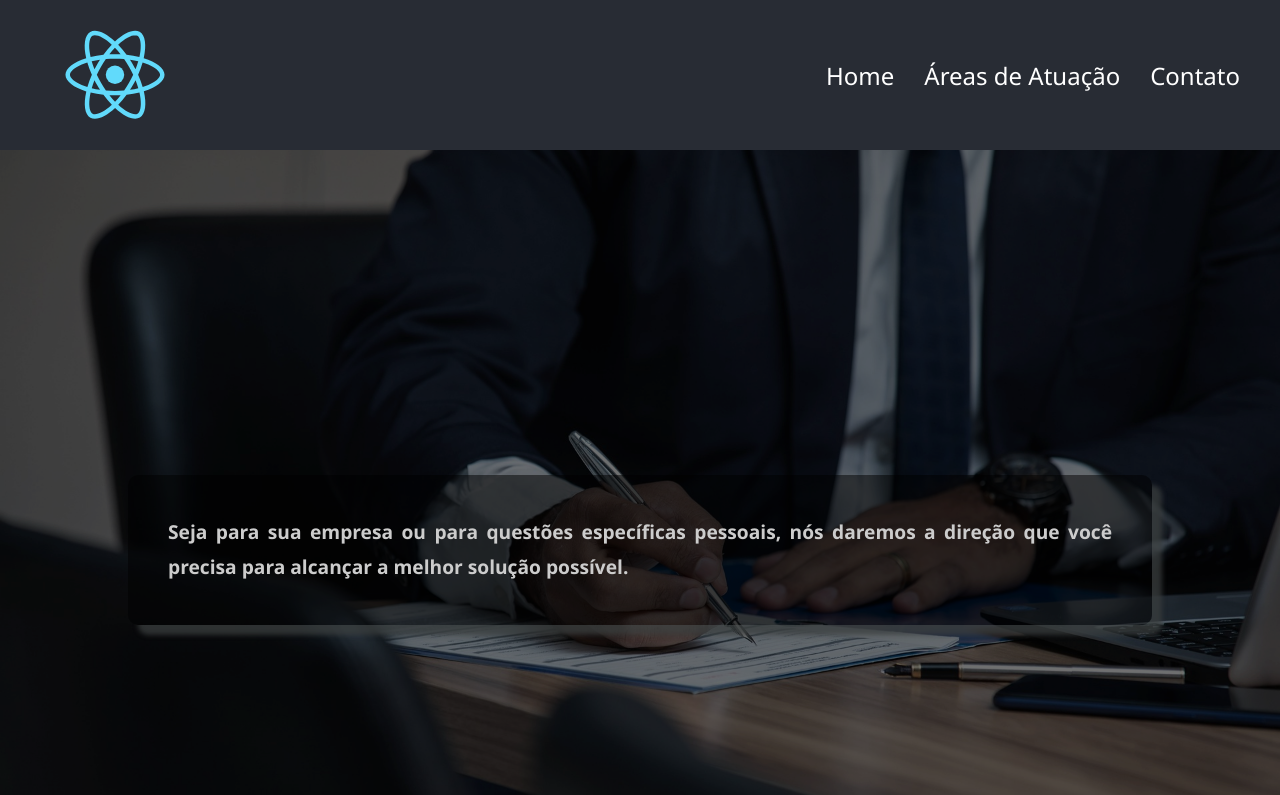
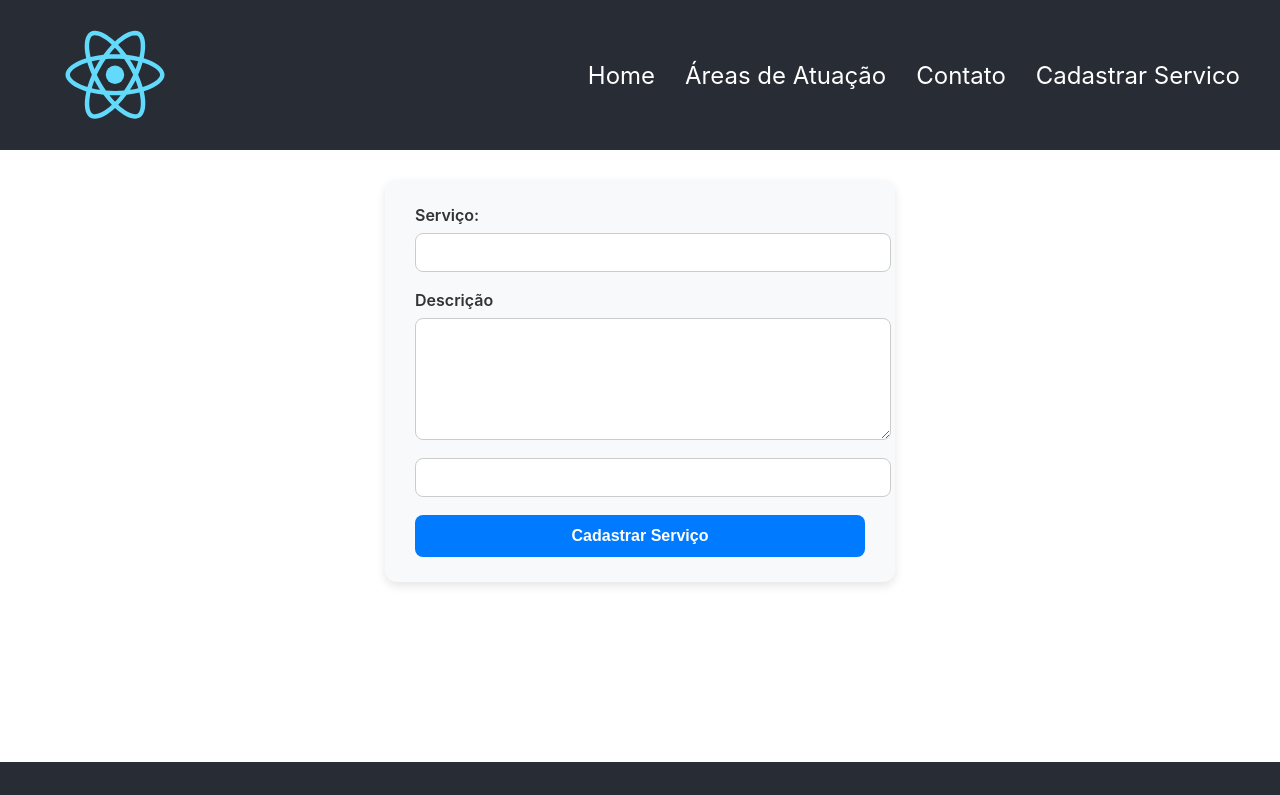
Before and after one commit to rafaelflorindo/ProjetoAdvocacia, a React (Create React App) app: page /cadastrarServico in a window 1280 px wide. Shown: the top 795 px of the page. Built offline with nearby package versions, Linux system fonts and the light colour scheme; no server answers.

Commit message:
Add files via upload

```diff
--- a/package.json
+++ b/package.json
@@ -10,6 +10,7 @@
     "axios": "^1.12.2",
     "react": "^19.1.1",
     "react-dom": "^19.1.1",
+    "react-router-dom": "^7.9.4",
     "react-scripts": "5.0.1",
     "web-vitals": "^2.1.4"
   },
--- a/src/App.js
+++ b/src/App.js
@@ -1,16 +1,28 @@
-import './App.css';
+import { BrowserRouter, Routes, Route } from 'react-router-dom';
+
+//npm install react-router-dom
 
 import Header from './componentes/Header';
 import Home from './componentes/Home';
 import Footer from './componentes/Footer';
+import Cadastrar from './componentes/Servicos/Cadastrar';
+import DetalheServico from './componentes/Servicos/DetalheServico'
+
+import './App.css';
 
 function App() {
   return (
-    <>
-      <Header />
-      <Home />
-      <Footer />
-    </>
+    <BrowserRouter>
+      <>
+        <Header />
+        <Routes>
+          <Route path='/' element={<Home />}/>
+          <Route path='/cadastrarServico' element={<Cadastrar />} />
+          <Route path = '/listarServico/id' element={<DetalheServico />} />
+        </Routes>
+        <Footer />
+      </>
+    </BrowserRouter>
   );
 }
 
--- a/src/componentes/Header/index.js
+++ b/src/componentes/Header/index.js
@@ -1,3 +1,4 @@
+import { Link } from 'react-router-dom';
 import './estiloHeader.css'
 import logo from './logo.svg';
 
@@ -7,9 +8,10 @@ function Header(){
             <img src={logo} className='logo' />
             <nav className='menu'>
                 <ul>
-                    <li><a href='#home'>Home</a></li>
+                    <li><Link to = '/'>Home</Link></li>
                     <li><a href='#areaAtuacao'>Áreas de Atuação</a></li>
                     <li><a href='#contato'>Contato</a></li>
+                    <li><Link to='/cadastrarServico'>Cadastrar Servico</Link></li>
                 </ul>
             </nav>
         </header>
--- a/src/componentes/Home/estiloHome.css
+++ b/src/componentes/Home/estiloHome.css
@@ -1,160 +1,86 @@
-/* ==============================
-   ESTILOS GERAIS
-============================== */
-* {
-    margin: 0;
-    padding: 0;
-    box-sizing: border-box;
-    font-family: 'Segoe UI', Tahoma, Geneva, Verdana, sans-serif;
+.container {
+    width: 100%;
+}
+
+#home, #areaAtuacao, #contato {
+    width: 100%;
+    min-height: 100vh;
+    scroll-margin-top: 150px;
+}
+
+/* HOME */
+#home {
+    margin-top: 150px;
+    display: flex;
+    align-items: center;
+    justify-content: center;
+    filter: brightness(0.25);
+}
+
+#home p {
+    padding: 40px;
+    width: 80%;
+    line-height: 1.8;
+    font-size: 1.2em;
+    text-align: justify;
+    border-radius: 7px;
+    color: white;
+    font-weight: bold;
+    box-shadow: 10px 10px 5px 0px rgba(72, 77, 77, 0.75);
+    z-index: 8;
+}
+
+/* ÁREA DE ATUAÇÃO */
+#areaAtuacao {
+    background-color: #f6f6e2;
+}
+
+#areaAtuacao h1 {
+    margin-left: 20px;
+    padding-top: 40px;
+    padding-bottom: 40px;
+}
+
+.listaAreaAtuacao {
+    display: flex;
+    margin: 0 auto;
+    justify-content: space-evenly;
+    width: 90%;
+    flex-wrap: wrap;
+    gap: 20px;
+}
+
+.listaAreaAtuacao article {
+    flex: 1 1 250px;
+    border-radius: 10px;
+    padding: 20px;
+    box-shadow: 0px 10px 18px 1px rgba(72, 77, 77, 0.45);
+    background-color: white;
+}
+
+.listaAreaAtuacao article img {
+    border-radius: 10px;
+    width: 100%;
+}
+
+/* CONTATO */
+#contato {
+    background-color: yellow;
+}
+
+#contato h1 {
+    padding: 40px;
+    width: 80%;
+}
+
+
+#areaAtuacao h1, #contato h1 {
+    text-align: center;
+    font-size: 2em;
+    font-weight: bold;
+    color: #444;
 }
 
 html {
     scroll-behavior: smooth;
 }
-
-.container {
-    width: 100%;
-    overflow-x: hidden;
-}
-
-section {
-    width: 100%;
-    min-height: 100vh;
-    scroll-margin-top: 150px;
-}
-
-/* ==============================
-   HOME
-============================== */
-#home {
-    margin-top: 150px;
-    display: flex;
-    align-items: center;
-    justify-content: center;
-    background-size: cover;
-    background-position: center;
-    background-repeat: no-repeat;
-    filter: brightness(0.8);
-    position: relative;
-}
-
-#home::before {
-    content: "";
-    position: absolute;
-    top: 0; left: 0;
-    width: 100%; height: 100%;
-    background-color: rgba(0, 0, 0, 0.45); /* leve escurecimento para melhor contraste */
-    z-index: 1;
-}
-
-#home p {
-    position: relative;
-    z-index: 2;
-    padding: 40px;
-    width: 80%;
-    line-height: 1.8;
-    font-size: 1.2em;
-    text-align: justify;
-    border-radius: 10px;
-    color: #fff;
-    font-weight: bold;
-    box-shadow: 10px 10px 5px rgba(72, 77, 77, 0.75);
-    background-color: rgba(0, 0, 0, 0.5);
-}
-
-/* ==============================
-   ÁREA DE ATUAÇÃO
-============================== */
-#areaAtuacao {
-    background-color: #f6f6e2;
-    padding-bottom: 60px;
-}
-
-#areaAtuacao h1 {
-    text-align: center;
-    font-size: 2.2em;
-    font-weight: bold;
-    color: #444;
-    padding: 60px 20px 40px;
-}
-
-.listaAreaAtuacao {
-    display: flex;
-    flex-wrap: wrap;
-    justify-content: center;
-    gap: 30px;
-    width: 90%;
-    margin: 0 auto;
-}
-
-.listaAreaAtuacao article {
-    flex: 1 1 280px;
-    max-width: 350px;
-    border-radius: 15px;
-    padding: 20px;
-    background-color: #fff;
-    box-shadow: 0 8px 20px rgba(72, 77, 77, 0.25);
-    transition: transform 0.3s ease, box-shadow 0.3s ease;
-}
-
-.listaAreaAtuacao article:hover {
-    transform: translateY(-8px);
-    box-shadow: 0 12px 25px rgba(72, 77, 77, 0.35);
-}
-
-.listaAreaAtuacao article img {
-    border-radius: 10px;
-    width: 100%;
-    height: 200px;
-    object-fit: cover;
-    margin-bottom: 15px;
-}
-
-.listaAreaAtuacao article h2 {
-    font-size: 1.3em;
-    color: #333;
-    margin-bottom: 10px;
-    text-align: center;
-}
-
-.listaAreaAtuacao article p {
-    text-align: justify;
-    line-height: 1.6;
-    color: #555;
-}
-
-/* ==============================
-   CONTATO
-============================== */
-#contato {
-    background-color: #fffa9f;
-    padding-bottom: 80px;
-}
-
-#contato h1 {
-    text-align: center;
-    font-size: 2em;
-    font-weight: bold;
-    color: #444;
-    padding: 60px 20px 40px;
-}
-
-/* ==============================
-   RESPONSIVIDADE
-============================== */
-@media (max-width: 768px) {
-    #home p {
-        width: 90%;
-        font-size: 1em;
-        padding: 25px;
-    }
-
-    .listaAreaAtuacao {
-        flex-direction: column;
-        align-items: center;
-    }
-
-    .listaAreaAtuacao article {
-        width: 90%;
-    }
-}
--- a/src/componentes/Home/index.js
+++ b/src/componentes/Home/index.js
@@ -38,7 +38,8 @@ function Home() {
                         servicos.map(
                             (item, index) => (
                                 <article key={index}>
-                                    <img src={`http://localhost:5000/uploads/${item.imagem}` } width='150' alt={item.nome} />
+                                    <img src={`http://localhost:5000/uploads/${item.imagem}`}
+                                    alt={item.nome} title={item.nome} width={300} />
                                     <h2>{item.nome}</h2>
                                     <p>{item.descricao}</p>
                                 </article>
--- /dev/null
+++ b/src/componentes/Servicos/Cadastrar.js
@@ -0,0 +1,57 @@
+import { useState } from "react"
+import api from "../../api";
+
+import "./index.css";
+
+export default function Cadastrar(){
+
+    const[nome, setNome] = useState();
+    const[descricao, setDescricao] = useState();
+    const[imagem, setImagem] = useState();
+
+    const cadastrarServico = async(e) =>{
+        e.preventDefault();//evitar novos envios de dados
+
+        if(!nome && !descricao && !imagem){
+            console.log("Campos Obrigatórios");
+            return;
+        }
+        if (nome.trim() === "" || descricao.trim() === "" || imagem.trim() === "") {
+            console.log("Existe um campo vazio");
+            return;
+        }
+
+        //const dados = { nome, descricao, imagem};
+        try {
+            const resposta = await api.post("/servico",
+                {nome, descricao, imagem}
+            );
+
+        } catch (error) {
+            console.log("Erro ao buscar serviços: ", error.message);
+        }
+    }
+
+    return(
+        <>
+            <form onSubmit={cadastrarServico}>
+                <label>Serviço: </label>
+                <input type="text"
+                    value={nome}
+                    onChange={(e)=>setNome(e.target.value)}
+                 />
+                <label>Descrição</label>
+                <textarea
+                    value={descricao}
+                    onChange={(e)=>setDescricao(e.target.value)}
+                ></textarea>
+                <input type="text"
+                    value={imagem}
+                    onChange={(e)=>setImagem(e.target.value)}
+                />
+                <button type="submit">Cadastrar Serviço</button>
+            </form>
+        </>
+    )
+
+}
--- /dev/null
+++ b/src/componentes/Servicos/DetalheServico.js
@@ -0,0 +1,7 @@
+export default function DetalheServico(){
+
+    return(
+        <>
+        </>
+    )
+}
--- /dev/null
+++ b/src/componentes/Servicos/index.css
@@ -0,0 +1,61 @@
+form {
+  scroll-margin-top: 150px;
+  margin: 180px auto;
+  max-width: 450px;
+  background-color: #f8f9fa;
+  padding: 25px 30px;
+  border-radius: 12px;
+  box-shadow: 0 4px 10px rgba(0, 0, 0, 0.1);
+  display: flex;
+  flex-direction: column;
+}
+
+label {
+  font-weight: 600;
+  margin-bottom: 8px;
+  color: #333;
+}
+
+input[type="text"],
+textarea {
+  width: 100%;
+  padding: 10px 12px;
+  border: 1px solid #ccc;
+  border-radius: 8px;
+  font-size: 15px;
+  margin-bottom: 18px;
+  transition: border-color 0.3s, box-shadow 0.3s;
+}
+
+input[type="text"]:focus,
+textarea:focus {
+  border-color: #007bff;
+  box-shadow: 0 0 4px rgba(0, 123, 255, 0.4);
+  outline: none;
+}
+
+textarea {
+  min-height: 100px;
+  resize: vertical;
+}
+
+button {
+  background-color: #007bff;
+  color: white;
+  font-size: 16px;
+  font-weight: 600;
+  padding: 12px;
+  border: none;
+  border-radius: 8px;
+  cursor: pointer;
+  transition: background-color 0.3s, transform 0.2s;
+}
+
+button:hover {
+  background-color: #0056b3;
+  transform: translateY(-2px);
+}
+
+button:active {
+  transform: translateY(0);
+}
```
Also changed, not shown: 1 other file (tests, documents, lock files or other folders).
